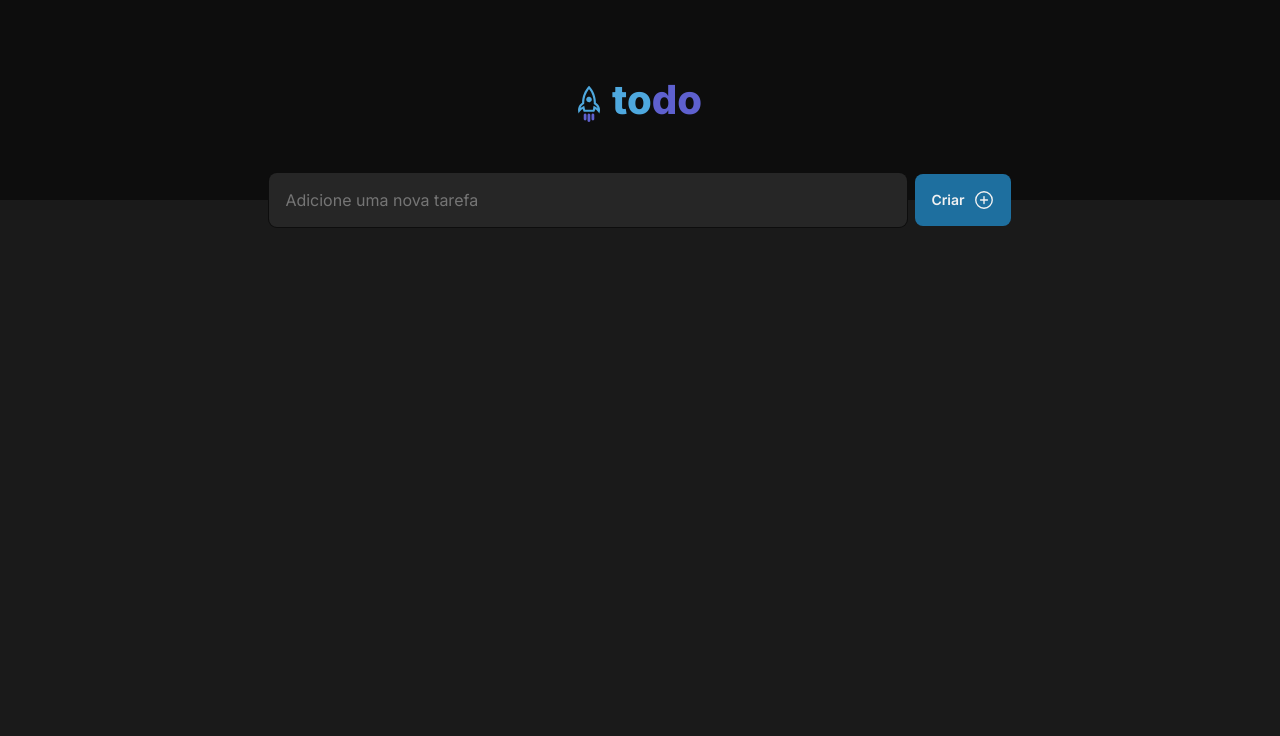
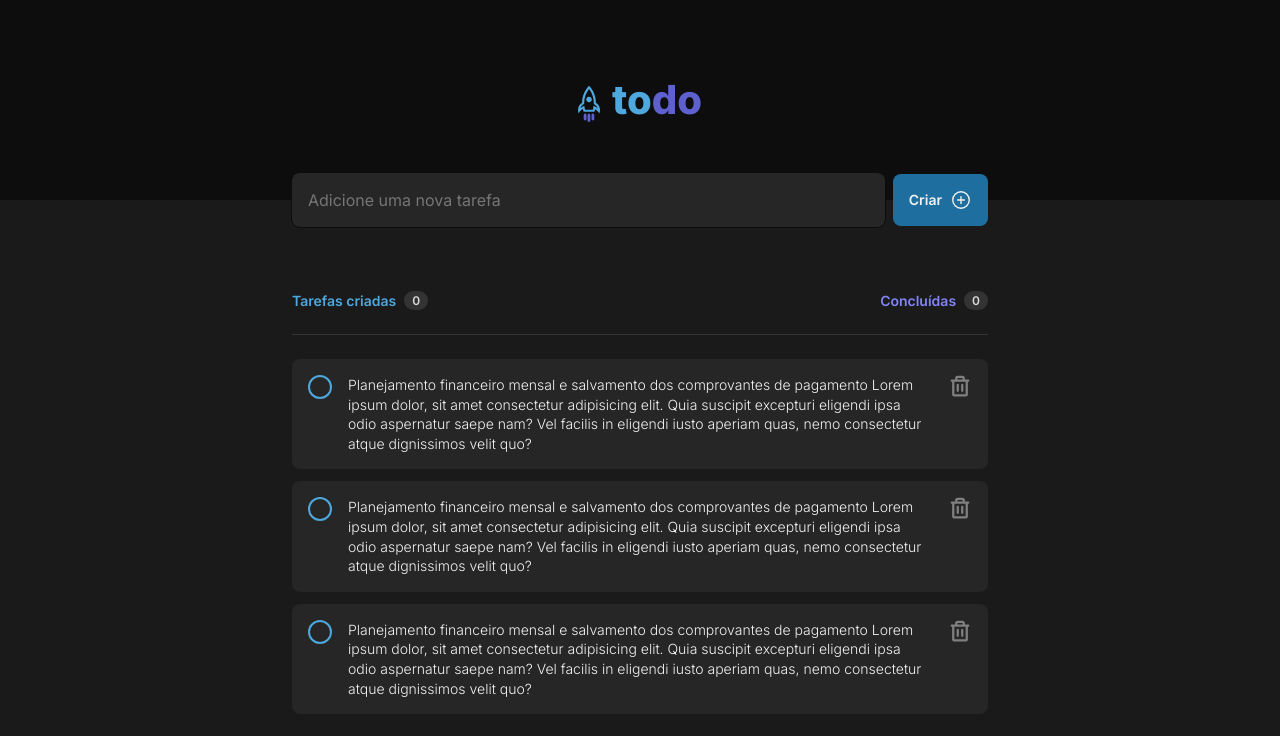
Before and after one commit to A1exLima/todo-list_react_type_script, a React (Vite) app: page / in a window 1280 px wide. Shown: the top 736 px of the page. Built offline with nearby package versions, Linux system fonts and the light colour scheme.

Commit message:
feat(taskSession, task): - Criação e estilização do componente de sessão das tarefas. - Criação e estilização do componente de tarefas

```diff
--- /dev/null
+++ b/src/components/task/index.tsx
@@ -0,0 +1,40 @@
+import { Container, Wrapper, ContentDelete} from "./style"
+
+import { useState, ChangeEvent } from "react";
+
+import { Trash } from "@phosphor-icons/react"
+
+interface TaskProps {
+  id: string
+}
+
+export function Task({ id }: TaskProps){
+  const [isChecked, setIsChecked] = useState(false);
+
+  function handleCheckBoxChange(e: ChangeEvent<HTMLInputElement>) {
+    setIsChecked(e.target.checked);
+  };
+
+  return(
+    <Container>
+      <Wrapper>
+        <div className="custom-checkbox-container">
+          <input
+            type="checkbox"
+            className="custom-checkbox"
+            id={id}
+            checked={isChecked}
+            onChange={handleCheckBoxChange}
+          />
+          <label htmlFor={id}></label>
+        </div>
+
+        <p>Planejamento financeiro mensal e salvamento dos comprovantes de pagamento Lorem ipsum dolor, sit amet consectetur adipisicing elit. Quia suscipit excepturi eligendi ipsa odio aspernatur saepe nam? Vel facilis in eligendi iusto aperiam quas, nemo consectetur atque dignissimos velit quo?</p>
+      </Wrapper>
+
+      <ContentDelete>
+        <Trash weight="bold"/>
+      </ContentDelete>
+    </Container>
+  )
+}
--- /dev/null
+++ b/src/components/task/style.tsx
@@ -0,0 +1,85 @@
+import { styled } from "styled-components"
+
+export const Container = styled.div`
+  width: 100%;
+  min-height: 7.2rem;
+  background-color: ${({theme})=> theme.COLORS.GRAY500};
+  border-radius: .8rem;
+  padding: 1.6rem;
+
+  display: flex;
+  align-items: flex-start;
+  justify-content: space-between;
+  gap: 1.6rem;
+`
+
+export const Wrapper = styled.div`
+  display: flex;
+  align-items: flex-start;
+  justify-content: space-between;
+  gap: 1.6rem;
+
+  .custom-checkbox-container {
+    display: inline-block;
+  }
+
+  .custom-checkbox-container input[type="checkbox"] {
+    display: none;
+  }
+
+  .custom-checkbox-container label {
+    display: inline-block;
+    width: 2.4rem;
+    height: 2.4rem;
+    background-color: transparent;
+    border: 2px solid ${({theme})=> theme.COLORS.BLUE100};
+    border-radius: 50%;
+    cursor: pointer;
+    position: relative;
+  }
+
+  .custom-checkbox-container input[type="checkbox"]:checked + label {
+    background-color: ${({theme})=> theme.COLORS.PURPLE200};
+    border: none;
+  }
+
+  .custom-checkbox-container label::after {
+    content: "";
+    width: 5px;
+    height: 10px;
+    border: solid ${({theme})=> theme.COLORS.GRAY100};
+    border-width: 0 2px 2px 0;
+    position: absolute;
+    top: 45%;
+    left: 50%;
+    transform: translate(-50%, -50%) rotate(45deg);
+    opacity: 0;
+  }
+
+  .custom-checkbox-container input[type="checkbox"]:checked + label::after {
+    opacity: 1;
+  }
+
+  > p {
+    font-size: 1.4rem;
+    font-weight: 300;
+    line-height: 1.4;
+    color: ${({theme})=> theme.COLORS.GRAY100};
+  }
+
+`
+
+export const ContentDelete = styled.div`
+
+  > svg {
+    cursor: pointer;
+    font-size: 2.4rem;
+    color: ${({theme})=> theme.COLORS.GRAY300};
+
+    transition: color .4s ease-in-out;
+
+    &:hover {
+      color: ${({theme})=> theme.COLORS.RED100};
+    }
+  }
+`
--- /dev/null
+++ b/src/components/taskSession/index.tsx
@@ -0,0 +1,37 @@
+import { Container, Header, Section, Article } from "./style"
+
+import book from "../../assets/book.svg"
+import { Task } from "../task"
+
+export function TaskSession(){
+  return(
+    <Container>
+      <Header>
+        <div>
+          <p>Tarefas criadas</p>
+          <span>0</span>
+        </div>
+
+        <div>
+          <p>Concluídas</p>
+          <span>0</span>
+        </div>
+      </Header>
+
+      <Section>
+        <article className="no-tasks">
+          <img src={book}/>
+          <p>Você ainda não tem tarefas cadastradas</p>
+          <p>Crie tarefas e organize seus itens a fazer</p>
+        </article>
+
+        <Article>
+          <Task id="1"/>
+          <Task id="2"/>
+          <Task id="3"/>
+        </Article>
+      </Section>
+
+    </Container>
+  )
+}
--- /dev/null
+++ b/src/components/taskSession/style.tsx
@@ -0,0 +1,80 @@
+import { styled } from "styled-components"
+
+export const Container = styled.article`
+  width: 100%;
+  padding-top: 6.4rem;
+`
+
+export const Header = styled.header`
+  display: flex;
+  align-items: center;
+  justify-content: space-between;
+  padding-bottom: 2.4rem;
+  border-bottom: 1px solid ${({theme})=> theme.COLORS.GRAY400};
+
+  > div {
+    display: flex;
+    align-items: center;
+    gap: .8rem;
+
+    > p {
+      font-size: 1.4rem;
+      font-weight: 600;
+    }
+
+    > span {
+      border-radius: 9999rem;
+      background-color: ${({theme})=> theme.COLORS.GRAY400};
+      padding: .2rem .8rem;
+      color: ${({theme})=> theme.COLORS.GRAY200};
+      font-weight: 600;
+      font-size: 1.2rem;
+    }
+  }
+
+  > div:first-child {
+    > p {
+      color: ${({theme})=> theme.COLORS.BLUE100};
+    }
+  }
+
+  > div:last-child {
+    > p {
+      color: ${({theme})=> theme.COLORS.PURPLE100};
+
+    }
+  }
+`
+
+export const Section = styled.section`
+  width: 100%;
+
+  .no-tasks {
+    padding-top: 6.4rem;
+    display: flex;
+    align-items: center;
+    flex-direction: column;
+
+    display: none;
+
+    > img {
+      padding-bottom: 1.6rem;
+    }
+
+    > p {
+      line-height: 1.4;
+      color: ${({theme})=> theme.COLORS.GRAY300};
+    }
+
+    > p:nth-child(2) {
+      font-weight: 600;
+    }
+  }
+`
+
+export const Article = styled.section`
+  padding-top: 2.4rem;
+  display: flex;
+  flex-direction: column;
+  gap: 1.2rem;
+`
--- a/src/pages/home/index.tsx
+++ b/src/pages/home/index.tsx
@@ -2,6 +2,7 @@ import { Container, Main } from "./style"
 
 import { Header } from "../../components/header"
 import { AddTask } from "../../components/addTask"
+import { TaskSession } from "../../components/taskSession"
 
 export function App(){
   return(
@@ -10,6 +11,8 @@ export function App(){
 
       <Main>
         <AddTask/>
+
+        <TaskSession/>
       </Main>
     </Container>
   )
--- a/src/pages/home/style.tsx
+++ b/src/pages/home/style.tsx
@@ -1,9 +1,12 @@
 import { styled } from "styled-components"
 
 export const Container = styled.div`
-
+  width: 100%;
+  height: 100vh;
 `
 
 export const Main = styled.main`
-
+  max-width: 73.6rem;
+  margin: 0 auto;
+  padding: 0 2rem 2rem;
 `
```
Also changed, not shown: src/assets/book.svg (added).
